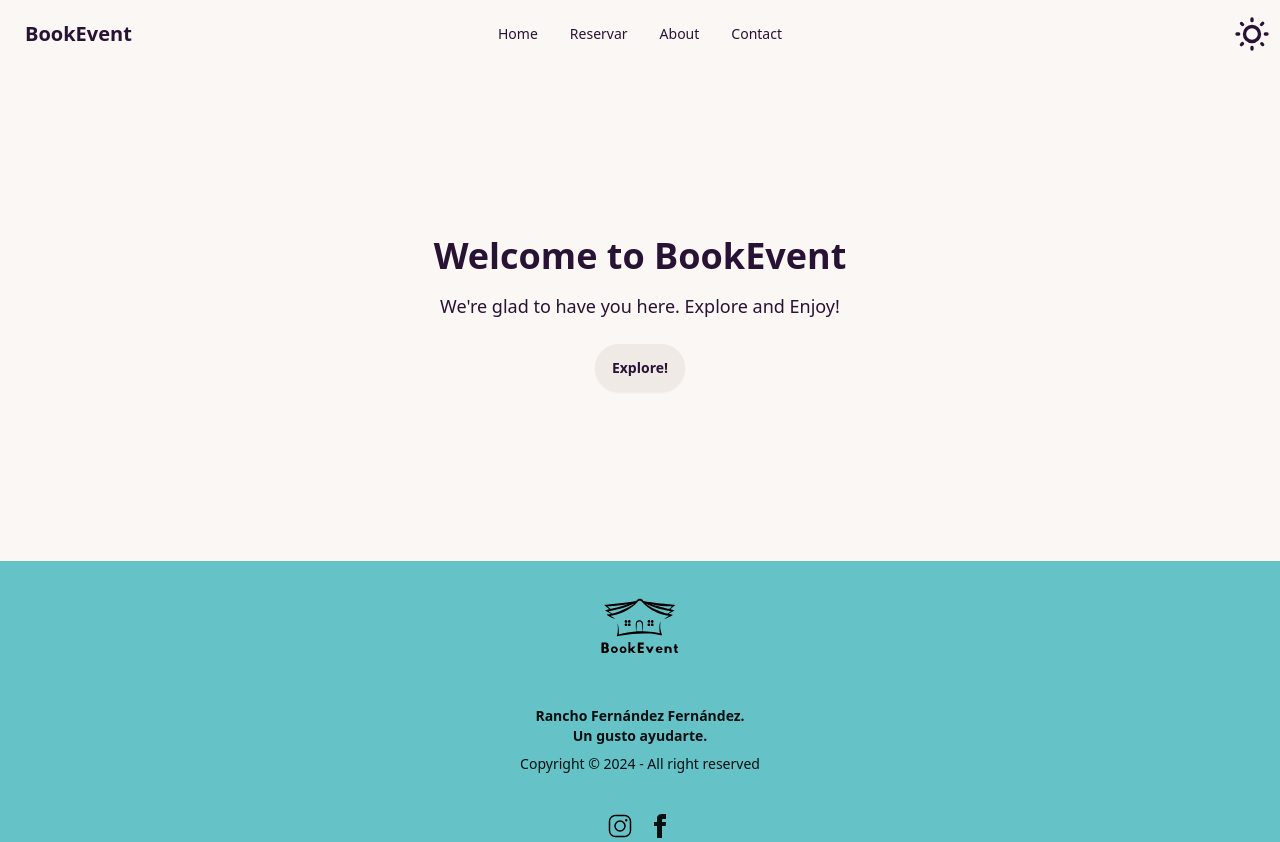
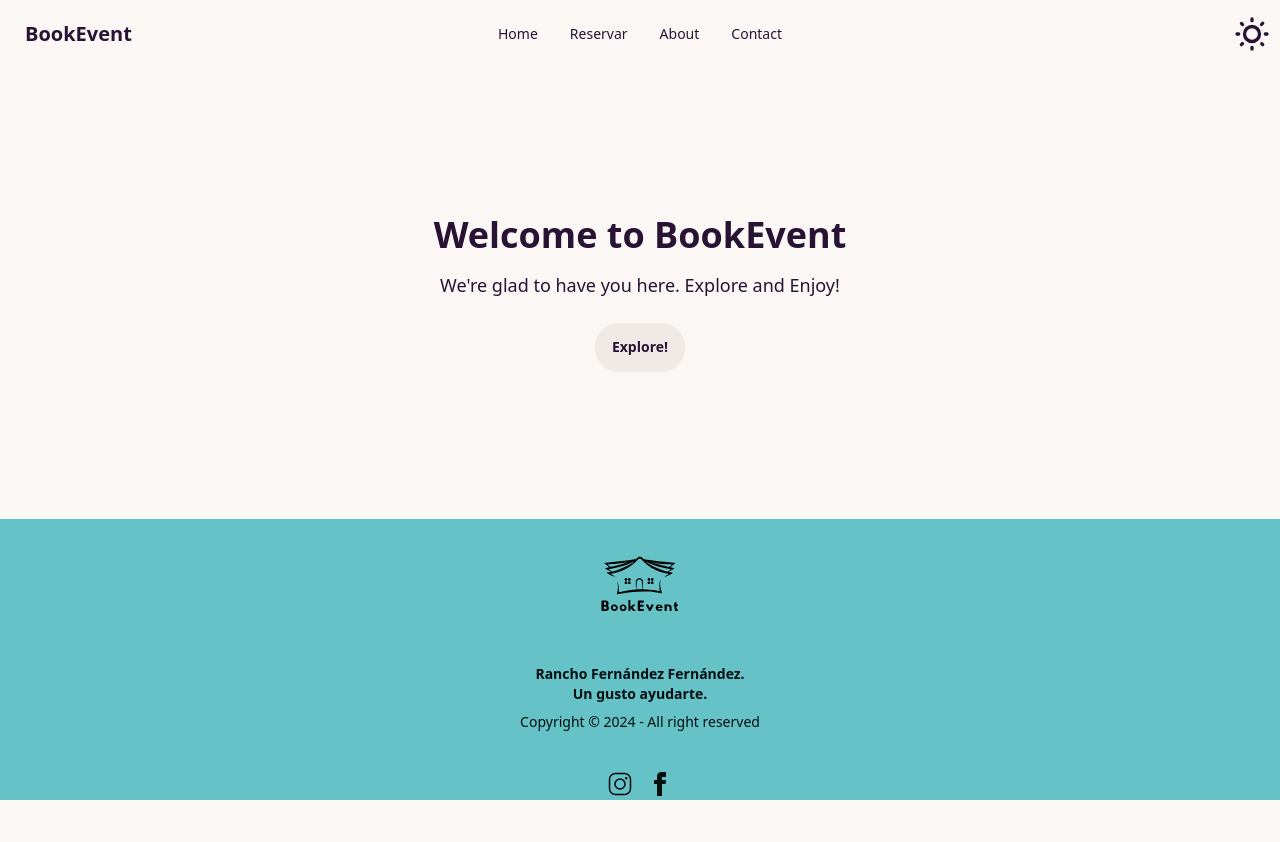
Before and after one commit to mortalcr/BookEvent, a Nuxt app: page / in a window 1280 px wide. After the commit the page ends 800 px from the top, so only its background shows below. Built offline with nearby package versions, Linux system fonts and the light colour scheme.

Commit message:
fix: use grid layout instead of raw dogging the body height

```diff
--- a/app.vue
+++ b/app.vue
@@ -1,7 +1,7 @@
 <template>
-  <div>
-    <NavBar />
-    <NuxtPage />
-    <FooterBar />
-  </div>
+    <div class="grid min-h-[100dvh] grid-rows-[auto_1fr_auto]">
+        <NavBar />
+        <NuxtPage />
+        <FooterBar />
+    </div>
 </template>
--- a/pages/index.vue
+++ b/pages/index.vue
@@ -1,5 +1,5 @@
 <template>
-  <div class="flex items-center justify-center h-[61.6vh]">
+  <div class="flex items-center justify-center">
     <div class="text-center">
       <h1 class="text-4xl font-bold mb-4">Welcome to BookEvent</h1>
       <p class="text-lg mb-6">We're glad to have you here. Explore and Enjoy!</p>
```
